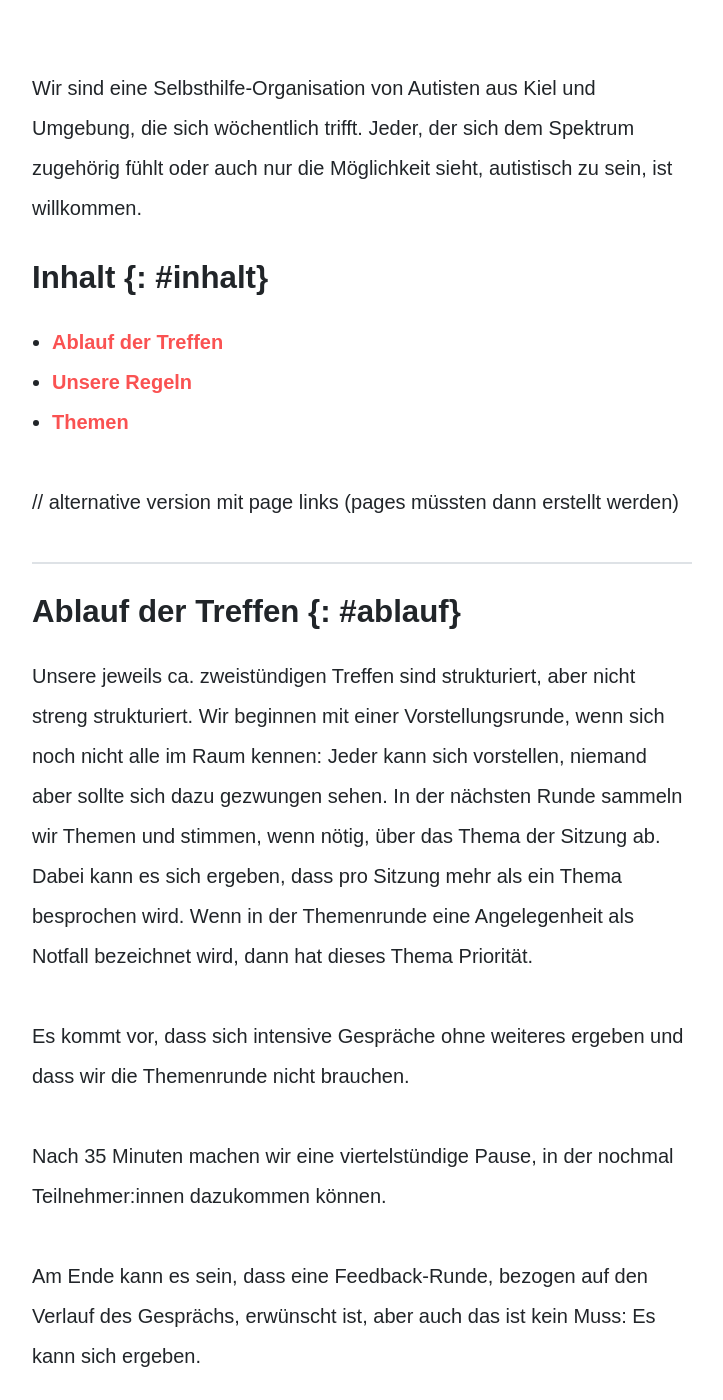
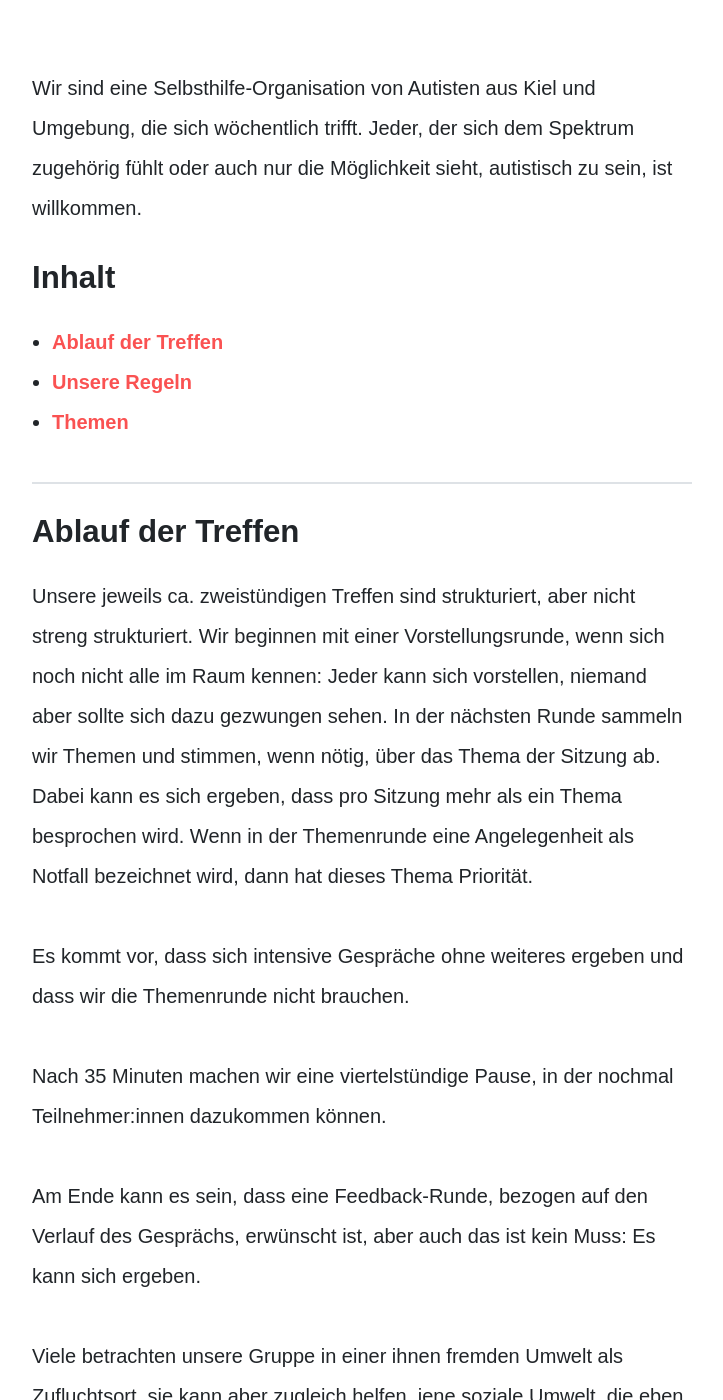
Before and after one commit to insertmesh/AIKWebsite_TEST, a Jekyll site: the page built from about.markdown, in a window 1280 px wide and 1400 px high, scrolled down 360 px. Shown: the whole window, without its empty margins (448-1171 px from the left). Built offline with Jekyll 4.4.1, drawn with Linux system fonts in a browser that asks for light colours; part of the change alters nothing that is shown; some of the changed text lies outside the part shown.

Commit message:
Update about.markdown

```diff
--- a/about.markdown
+++ b/about.markdown
@@ -6,20 +6,20 @@ permalink: /about/
 
 Wir sind eine Selbsthilfe-Organisation von Autisten aus Kiel und Umgebung, die sich wöchentlich trifft. Jeder, der sich dem Spektrum zugehörig fühlt oder auch nur die Möglichkeit sieht, autistisch zu sein, ist willkommen.
 
-## Inhalt {: #inhalt}
+## Inhalt {#inhalt}
 * [Ablauf der Treffen](#ablauf)
 * [Unsere Regeln](#regeln)
 * [Themen](#themen)
 
+{% comment %}
 // alternative version mit page links (pages müssten dann erstellt werden)
-{% comment %}
 * [Ablauf der Treffen]({{ site.baseurl }}{% link ablauf.markdown %})
 * [Unsere Regeln]({{ site.baseurl }}{% link regeln.markdown %})
 * [Themenbereiche]({{ site.baseurl }}{% link themen.markdown %})
 {% endcomment %}
 ---
 
-## Ablauf der Treffen {: #ablauf}
+## Ablauf der Treffen {#ablauf}
 
 Unsere jeweils ca. zweistündigen Treffen sind strukturiert, aber nicht streng strukturiert. Wir
 beginnen mit einer Vorstellungsrunde, wenn sich noch nicht alle im Raum kennen: Jeder kann sich vorstellen, niemand aber sollte sich dazu gezwungen sehen. In der nächsten Runde sammeln wir Themen und stimmen, wenn nötig, über das Thema der Sitzung ab. Dabei kann es sich ergeben, dass pro Sitzung mehr als ein Thema besprochen wird. Wenn in der Themenrunde eine Angelegenheit als Notfall bezeichnet wird, dann hat dieses Thema Priorität.
@@ -35,7 +35,7 @@ Viele betrachten unsere Gruppe in einer ihnen fremden Umwelt als Zufluchtsort, s
 
 [↑ Zurück nach oben](#)
 ---
-## Unsere Regeln {: #regeln}
+## Unsere Regeln {#regeln}
 
 Gruppenregeln sind wie Beipackzettel für Medikamente:
 Wortreich und voller übler Eventualitäten. Dadurch sollte man sich aber nicht von der Einnahme des Medikaments bzw. von der Teilnahme an Gruppentreffen abhalten lassen. Denn es ist wichtig, auf diese Eventualitäten durch Festlegungen vorbereitet zu sein, obwohl man die betreffenden Regeln in unserer lockeren Runde meist nicht zur Anwendung bringen muss.
@@ -99,7 +99,7 @@ Wir stellen keine Diagnosen. Wenn jemand in der Gruppe die anderen fragt, ob sie
 [↑ Zurück nach oben](#)
 ---
 
-## Themenbereiche {: #themen}
+## Themenbereiche {#themen}
 Unsere üblichen Themenbereiche lassen sich wie folgt benennen:
 
  1. Anlaufstellen: Kliniken, Praxen, Ärzte, Psychologen, Therapeuten – z.B.: Wo gibt es
```
